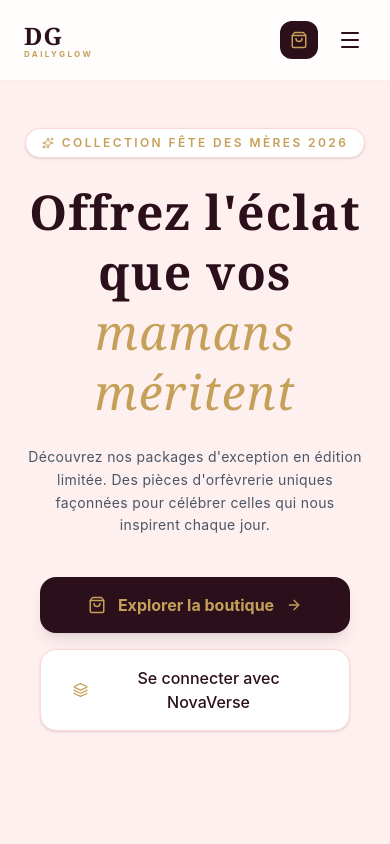
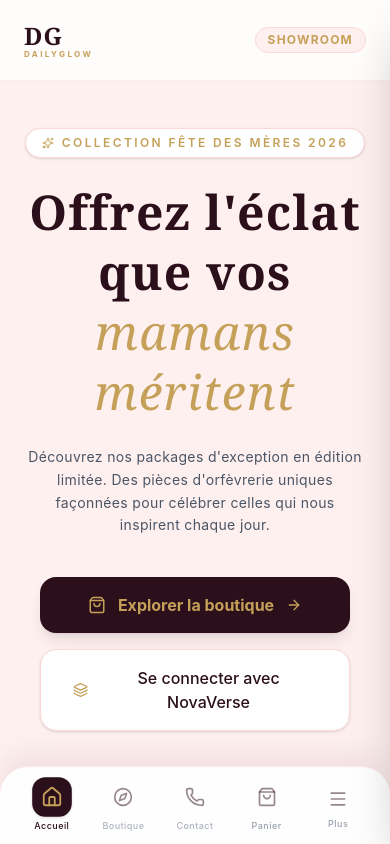
Before and after one commit to atedesi22/DailyGlow, a React (Vite) app: page / in a window 390 px wide. Shown: the top 844 px of the page. Built offline with nearby package versions, Linux system fonts and the light colour scheme.

Commit message:
first commit

```diff
--- a/src/components/Navbar.jsx
+++ b/src/components/Navbar.jsx
@@ -1,17 +1,21 @@
 import React, { useState } from 'react';
-import { ShoppingBag, Menu, X, Phone, Layers } from 'lucide-react';
+import { ShoppingBag, Menu, X, Home, ShieldCheck, Phone, Layers, Compass } from 'lucide-react';
 
 export default function Navbar({ cartCount, activePage, onChangePage }) {
-  const [isOpen, setIsOpen] = useState(false);
+  const [isDrawerOpen, setIsDrawerOpen] = useState(false);
 
   const navItems = [
-    { id: 'home', label: 'Accueil' },
-    { id: 'shop', label: 'Boutique' },
-    { id: 'contact', label: 'Contact' }
+    { id: 'home', label: 'Accueil', icon: Home },
+    { id: 'shop', label: 'Boutique', icon: Compass },
+    { id: 'contact', label: 'Contact', icon: Phone }
   ];
 
   return (
-    <nav className="fixed top-0 left-0 right-0 bg-white/80 backdrop-blur-md border-b border-[#FCD7D7]/50 z-50 text-[#2B0F1A]">
+    <>
+      {/* ==========================================
+          1. BARRE DE NAVIGATION (DESKTOP & HAUT MOBILE)
+         ========================================== */}
+      <nav className="fixed top-0 left-0 right-0 bg-white/80 backdrop-blur-md border-b border-[#FCD7D7]/50 z-40 text-[#2B0F1A]">
         <div className="max-w-7xl mx-auto px-6 h-20 flex items-center justify-between">
 
           {/* LOGO */}
@@ -20,26 +24,29 @@ export default function Navbar({ cartCount, activePage, onChangePage }) {
             <span className="text-[8px] uppercase tracking-[0.3em] text-[#C5A059] font-bold -mt-1">DailyGlow</span>
           </div>
 
-        {/* NAVIGATION DESKTOP */}
+          {/* LIENS NAV - DESKTOP */}
           <div className="hidden md:flex items-center gap-10">
             {navItems.map(item => (
               <button
                 key={item.id}
                 onClick={() => onChangePage(item.id)}
-              className={`text-xs uppercase tracking-widest font-medium transition-colors ${
+                className={`text-xs uppercase tracking-widest font-medium transition-all duration-300 relative py-1 group ${
                   activePage === item.id ? 'text-[#C5A059] font-bold' : 'text-[#2B0F1A]/70 hover:text-[#2B0F1A]'
                 }`}
               >
                 {item.label}
+                <span className={`absolute bottom-0 left-0 h-[2px] bg-[#C5A059] transition-all duration-300 ${
+                  activePage === item.id ? 'w-full' : 'w-0 group-hover:w-full'
+                }`} />
               </button>
             ))}
           </div>
 
-        {/* BOUTONS ACTIONS DESKTOP */}
+          {/* ACTIONS - DESKTOP */}
           <div className="hidden md:flex items-center gap-4">
             <button
               onClick={() => alert("Connexion via NovaVerse indisponible en phase Seed.")}
-            className="p-2.5 bg-[#FFF0F0] text-[#2B0F1A] border border-[#FCD7D7] hover:border-[#C5A059] rounded-xl transition-all"
+              className="p-2.5 bg-[#FFF0F0] text-[#2B0F1A] border border-[#FCD7D7] hover:border-[#C5A059] rounded-xl transition-all duration-300 hover:shadow-sm"
               title="Connexion NovaVerse"
             >
               <Layers size={16} className="text-[#C5A059]" />
@@ -47,65 +54,130 @@ export default function Navbar({ cartCount, activePage, onChangePage }) {
 
             <button
               onClick={() => onChangePage('cart')}
-            className="relative p-3 bg-[#2B0F1A] text-[#C5A059] rounded-xl hover:bg-[#C5A059] hover:text-white transition-colors"
+              className="relative p-3 bg-[#2B0F1A] text-[#C5A059] rounded-xl hover:bg-[#C5A059] hover:text-white transition-all duration-300 shadow-md shadow-[#2B0F1A]/10"
             >
               <ShoppingBag size={18} />
               {cartCount > 0 && (
-              <span className="absolute -top-1.5 -right-1.5 bg-red-500 text-white text-[10px] font-bold w-5 h-5 rounded-full flex items-center justify-center font-sans">
+                <span className="absolute -top-1.5 -right-1.5 bg-red-500 text-white text-[10px] font-bold w-5 h-5 rounded-full flex items-center justify-center font-sans animate-pulse">
                   {cartCount}
                 </span>
               )}
             </button>
           </div>
 
-        {/* CONTRÔLES MOBILE */}
-        <div className="flex md:hidden items-center gap-4">
+          {/* TITRE DE PAGE RAPIDE - MOBILE ONLY (Pour savoir où on se trouve) */}
+          <div className="flex md:hidden text-xs uppercase tracking-widest font-bold text-[#C5A059] bg-[#FFF0F0] px-3 py-1 rounded-full border border-[#FCD7D7]">
+            {activePage === 'home' ? 'Showroom' : activePage === 'shop' ? 'Boutique' : activePage === 'cart' ? 'Mon Écrin' : 'Contact'}
+          </div>
+        </div>
+      </nav>
+
+      {/* ==========================================
+          2. BOTTOM NAVIGATION BAR (FLUIDE POUR MOBILE)
+         ========================================== */}
+      <div className="md:hidden fixed bottom-0 left-0 right-0 bg-white/90 backdrop-blur-lg border-t border-[#FCD7D7]/60 z-50 px-4 pb-2 pt-2 shadow-[0_-10px_30px_rgba(43,15,26,0.08)] flex justify-around items-center rounded-t-[1.8rem]">
+        {navItems.map(item => {
+          const IconComponent = item.icon;
+          const isActive = activePage === item.id;
+          return (
+            <button
+              key={item.id}
+              onClick={() => onChangePage(item.id)}
+              className="flex flex-col items-center justify-center flex-1 py-1 transition-all duration-300 relative"
+            >
+              <div className={`p-2 rounded-xl transition-all duration-300 ${
+                isActive ? 'bg-[#2B0F1A] text-[#C5A059] scale-110 shadow-sm' : 'text-[#2B0F1A]/50'
+              }`}>
+                <IconComponent size={20} />
+              </div>
+              <span className={`text-[9px] font-medium tracking-wider mt-1 transition-all duration-300 ${
+                isActive ? 'text-[#2B0F1A] font-bold opacity-100' : 'text-gray-400 opacity-80'
+              }`}>
+                {item.label}
+              </span>
+            </button>
+          );
+        })}
+
+        {/* BOUTON PANIER MOBILE INTÉGRÉ DANS LA BOTTOM BAR */}
         <button
           onClick={() => onChangePage('cart')}
-            className="relative p-2.5 bg-[#2B0F1A] text-[#C5A059] rounded-xl"
+          className="flex flex-col items-center justify-center flex-1 py-1 relative"
         >
-            <ShoppingBag size={18} />
+          <div className={`p-2 rounded-xl transition-all duration-300 ${
+            activePage === 'cart' ? 'bg-[#2B0F1A] text-[#C5A059] scale-110' : 'text-[#2B0F1A]/50'
+          }`}>
+            <div className="relative">
+              <ShoppingBag size={20} />
               {cartCount > 0 && (
-              <span className="absolute -top-1 -right-1 bg-red-500 text-white text-[9px] font-bold w-4 h-4 rounded-full flex items-center justify-center font-sans">
+                <span className="absolute -top-2 -right-2 bg-red-500 text-white text-[8px] font-bold w-4 h-4 rounded-full flex items-center justify-center font-sans">
                   {cartCount}
                 </span>
               )}
+            </div>
+          </div>
+          <span className={`text-[9px] font-medium tracking-wider mt-1 ${activePage === 'cart' ? 'text-[#2B0F1A] font-bold' : 'text-gray-400'}`}>
+            Panier
+          </span>
         </button>
 
-          <button onClick={() => setIsOpen(!isOpen)} className="p-1 text-[#2B0F1A]">
-            {isOpen ? <X size={24} /> : <Menu size={24} />}
+        {/* MENU COMPLÉMENTAIRE (HAMBURGER MOBILE POUR DRAWER) */}
+        <button
+          onClick={() => setIsDrawerOpen(true)}
+          className="flex flex-col items-center justify-center flex-1 py-1 text-[#2B0F1A]/50 hover:text-[#2B0F1A]"
+        >
+          <div className="p-2">
+            <Menu size={20} />
+          </div>
+          <span className="text-[9px] font-medium tracking-wider text-gray-400">Plus</span>
+        </button>
+      </div>
+
+      {/* ==========================================
+          3. DRAWER LATÉRAL COULISSANT (POUR LE RESTE)
+         ========================================== */}
+      {/* Overlay sombre */}
+      <div
+        className={`fixed inset-0 bg-black/40 backdrop-blur-sm z-50 transition-opacity duration-300 ${
+          isDrawerOpen ? 'opacity-100 pointer-events-auto' : 'opacity-0 pointer-events-none'
+        }`}
+        onClick={() => setIsDrawerOpen(false)}
+      />
+
+      {/* Panneau coulissant */}
+      <div className={`fixed top-0 right-0 bottom-0 w-[280px] bg-white z-50 p-6 shadow-2xl border-l border-[#FCD7D7] transition-transform duration-300 ease-out flex flex-col justify-between rounded-l-[2rem] ${
+        isDrawerOpen ? 'translate-x-0' : 'translate-x-full'
+      }`}>
+        <div>
+          <div className="flex justify-between items-center mb-8 border-b border-[#FFF0F0] pb-4">
+            <h3 className="font-serif text-lg font-bold text-[#2B0F1A]">Menu Privé</h3>
+            <button onClick={() => setIsDrawerOpen(false)} className="p-1 text-[#2B0F1A]">
+              <X size={20} />
+            </button>
+          </div>
+
+          {/* Section d'intégration de l'écosystème */}
+          <div className="space-y-4">
+            <p className="text-[10px] font-bold uppercase tracking-widest text-[#C5A059]">Écosystème Connecté</p>
+            <button
+              onClick={() => {
+                alert("Connexion via NovaVerse indisponible en phase Seed.");
+                setIsDrawerOpen(false);
+              }}
+              className="w-full p-4 bg-[#FFF0F0] border border-[#FCD7D7] hover:border-[#C5A059] text-[#2B0F1A] rounded-2xl flex items-center gap-3 text-xs font-bold transition-all"
+            >
+              <Layers size={16} className="text-[#C5A059]" />
+              Se connecter avec NovaVerse
             </button>
           </div>
         </div>
 
-      {/* MOBILE NAVBAR MENU */}
-      {isOpen && (
-        <div className="md:hidden absolute top-20 left-0 right-0 bg-white border-b border-[#FCD7D7] px-6 py-8 flex flex-col gap-6 shadow-xl animate-in fade-in slide-in-from-top-4 duration-300">
-          {navItems.map(item => (
-            <button
-              key={item.id}
-              onClick={() => {
-                onChangePage(item.id);
-                setIsOpen(false);
-              }}
-              className={`text-sm uppercase tracking-widest text-left font-medium pb-2 border-b border-[#FFF0F0] ${
-                activePage === item.id ? 'text-[#C5A059] font-bold border-[#C5A059]' : 'text-[#2B0F1A]/70'
-              }`}
-            >
-              {item.label}
-            </button>
-          ))}
-          <button
-            onClick={() => {
-              alert("Connexion via NovaVerse indisponible en phase Seed.");
-              setIsOpen(false);
-            }}
-            className="w-full py-3 bg-[#FFF0F0] border border-[#FCD7D7] text-[#2B0F1A] rounded-xl flex items-center justify-center gap-2 text-xs font-bold"
-          >
-            <Layers size={14} className="text-[#C5A059]" /> Se connecter avec NovaVerse
-          </button>
+        {/* Note de bas de menu */}
+        <div className="text-[10px] text-gray-400 tracking-wide text-center border-t border-[#FFF0F0] pt-4">
+          <p>DailyGlow Jewellery PWA v1.0</p>
+          <p className="font-serif text-[#C5A059] mt-1">✦ Prestige & Éclat ✦</p>
         </div>
-      )}
-    </nav>
+      </div>
+    </>
   );
 }
```
Lines whose indentation alone changed are shown as unchanged.
